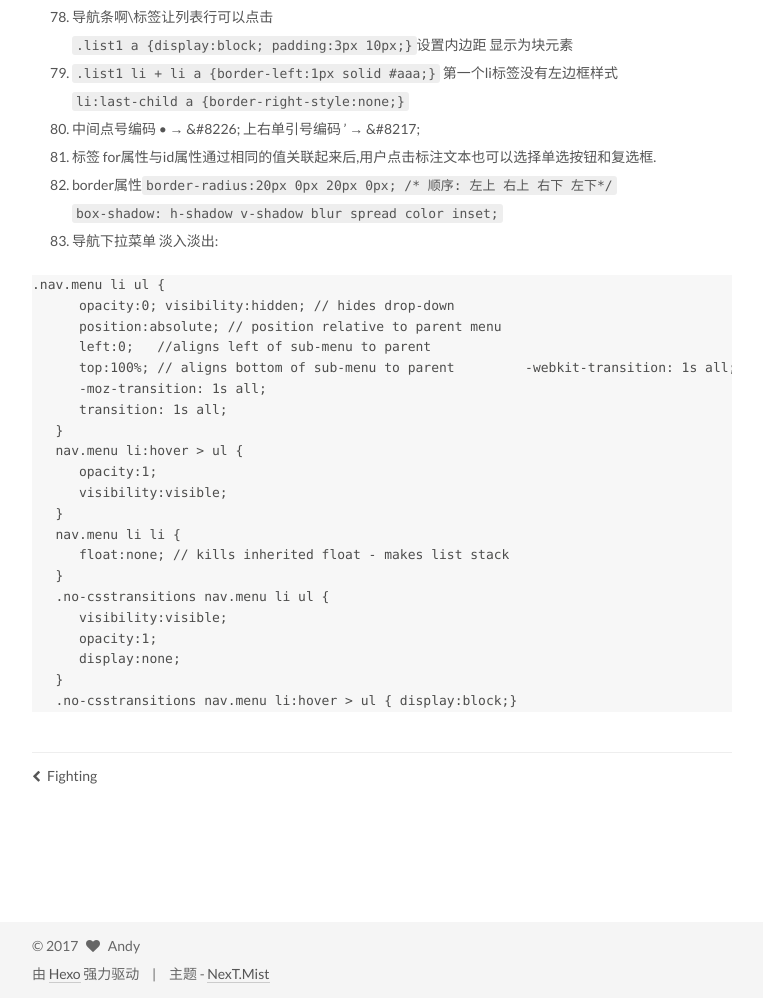
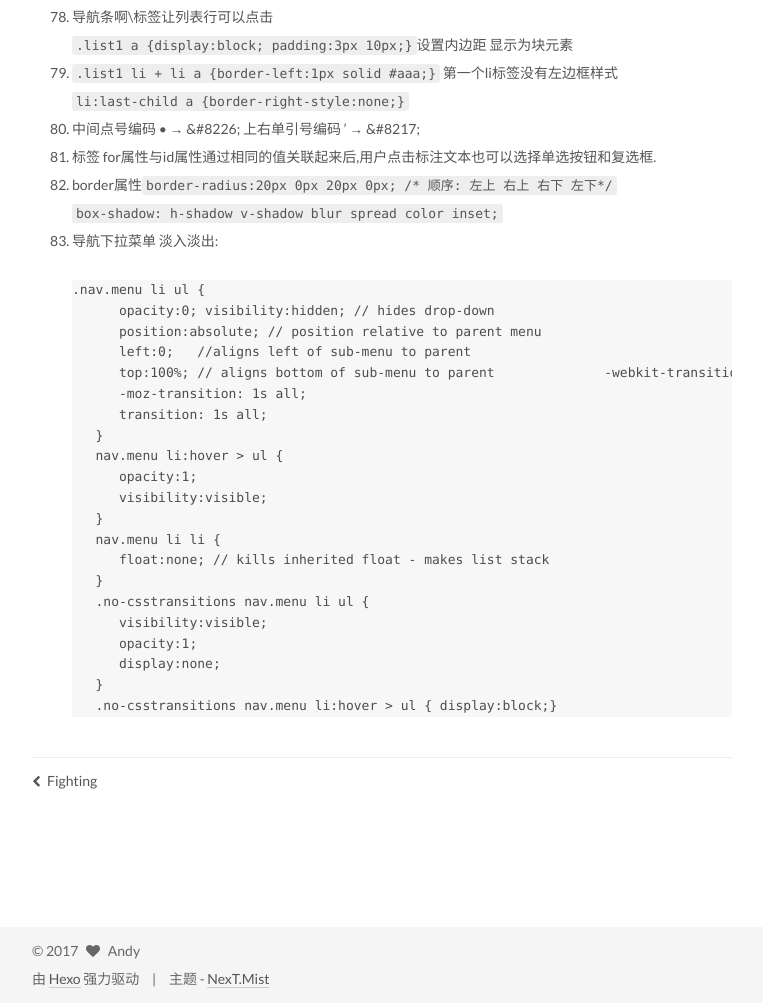
Before and after one commit to chapter802/chapter802.github.io, a plain HTML site: page 2017/03/17/前端笔记/index.html in a window 1280 px wide. Shown: the part 6156-7159 px from the top of the page, without its empty margins (98-861 px from the left). Drawn offline with Linux system fonts and the light colour scheme; a script that the page names is missing.

Commit message:
Site updated: 2017-03-19 18:50:09

```diff
--- a/2017/03/17/前端笔记/index.html
+++ b/2017/03/17/前端笔记/index.html
@@ -101,7 +101,7 @@ tags:前端笔记
 属性前面的下划线表示只能通过对象方法访问的属性。
 DOM 0级事件后面的事件会覆盖前面的事件；DOM 2级事件则不会覆盖前面的事件。
 indexOf() 方法可返回某个指定的字符串值在字符串中首次出现的位置。注释：indexOf() 方法对大小写敏感！注释：如果要检索的字符串值没有出现，则该方法返回 -">
-<meta property="og:updated_time" content="2017-03-19T10:48:02.000Z">
+<meta property="og:updated_time" content="2017-03-19T10:49:53.000Z">
 <meta name="twitter:card" content="summary">
 <meta name="twitter:title" content="前端笔记">
 <meta name="twitter:description" content="title: 前端笔记date: 2017-03-17 09:36:43
@@ -471,13 +471,12 @@ indexOf() 方法可返回某个指定的字符串值在字符串中首次出现
 <li>中间点号编码  • → &amp;#8226;  上右单引号编码 ’ → &amp;#8217; </li>
 <li><label>标签  for属性与id属性通过相同的值关联起来后,用户点击标注文本也可以选择单选按钮和复选框. </label></li>
 <li>border属性<code>border-radius:20px 0px 20px 0px; /* 顺序: 左上 右上 右下 左下*/</code><br><code>box-shadow: h-shadow v-shadow blur spread color inset;</code></li>
-<li>导航下拉菜单 淡入淡出:</li>
-</ol>
+<li><p>导航下拉菜单 淡入淡出:</p>
 <pre><code>.nav.menu li ul {
       opacity:0; visibility:hidden; // hides drop-down
       position:absolute; // position relative to parent menu
       left:0;   //aligns left of sub-menu to parent
-      top:100%; // aligns bottom of sub-menu to parent         -webkit-transition: 1s all; //sets up transition of opacity and     visibility
+      top:100%; // aligns bottom of sub-menu to parent              -webkit-transition: 1s all; //sets up transition of opacity and     visibility
       -moz-transition: 1s all;
       transition: 1s all;
    }
@@ -494,7 +493,9 @@ indexOf() 方法可返回某个指定的字符串值在字符串中首次出现
       display:none;
    }
    .no-csstransitions nav.menu li:hover &gt; ul { display:block;}
-</code></pre>
+</code></pre></li>
+</ol>
+
 
     </div>
 
--- a/css/main.css
+++ b/css/main.css
@@ -1684,7 +1684,7 @@ pre .javascript .function {
   width: 4px;
   height: 4px;
   border-radius: 50%;
-  background: #ff9d05;
+  background: #a20552;
 }
 .links-of-blogroll {
   font-size: 13px;
```
Also changed, not shown: index.html (+5 -4 lines).
